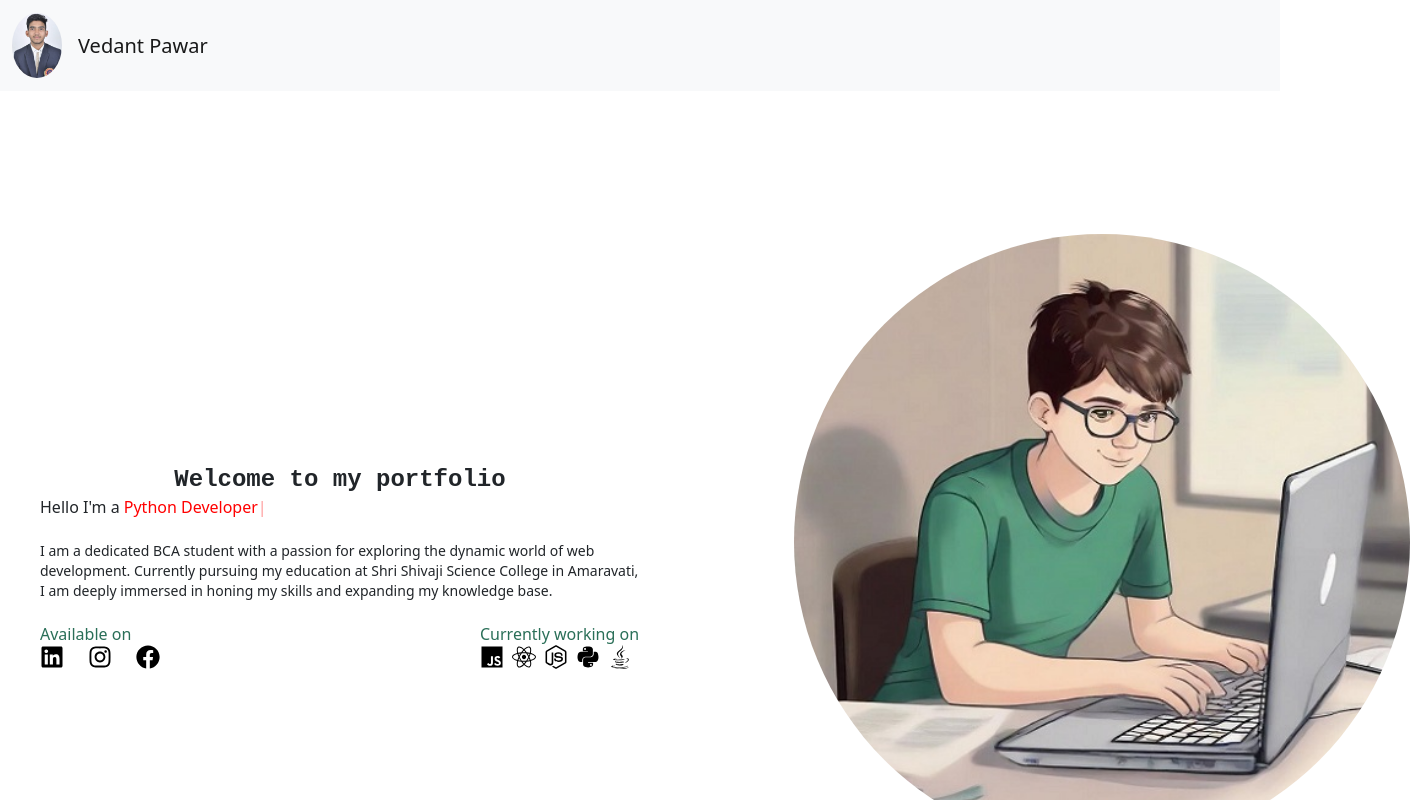
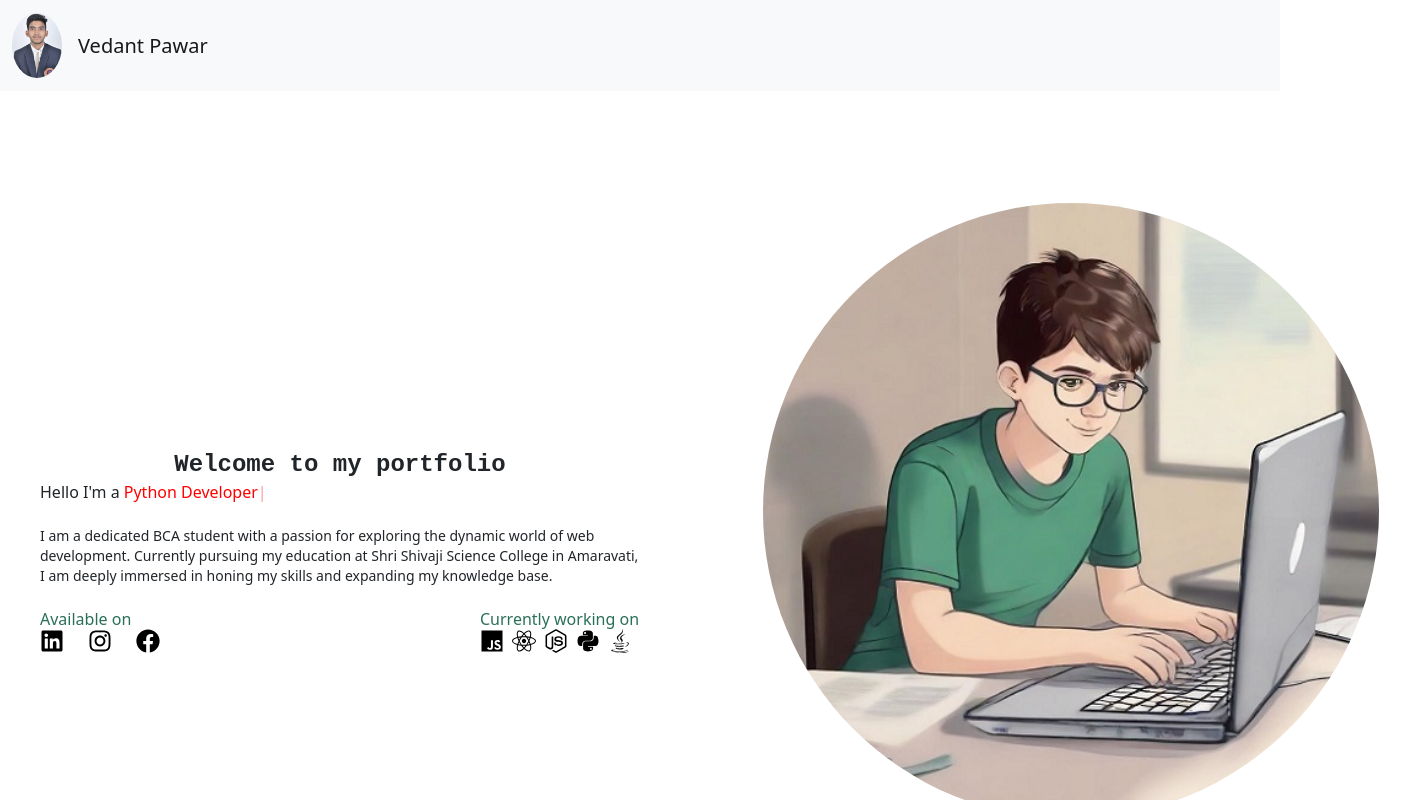
Before and after one commit to Vedant012345/myportfolio, a React (Vite) app: page / in a window 1280 px wide. Shown: the top 800 px of the page, 1410 px wide, since content can reach past the window. Built offline with nearby package versions, Linux system fonts and the light colour scheme.

Commit message:
index.css

```diff
--- a/src/index.css
+++ b/src/index.css
@@ -32,9 +32,9 @@ justify-content: space-between;
 }
 
 img.w-full {
-    margin-top: 15%;
+    margin-top: 10%;
     /*margin-right: 5%;*/
-    margin-left: 25%;
+    margin-left: 20%;
     margin-bottom: 10%;
     border-radius: 50%;
 
```
